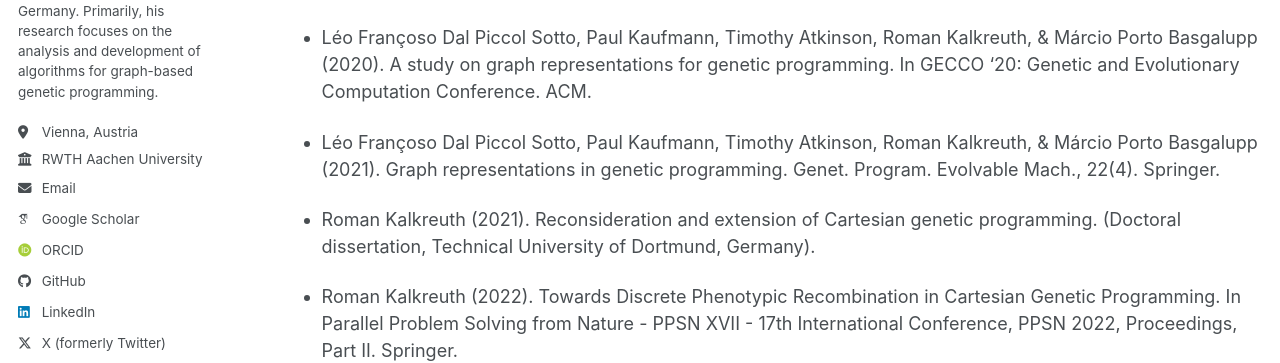
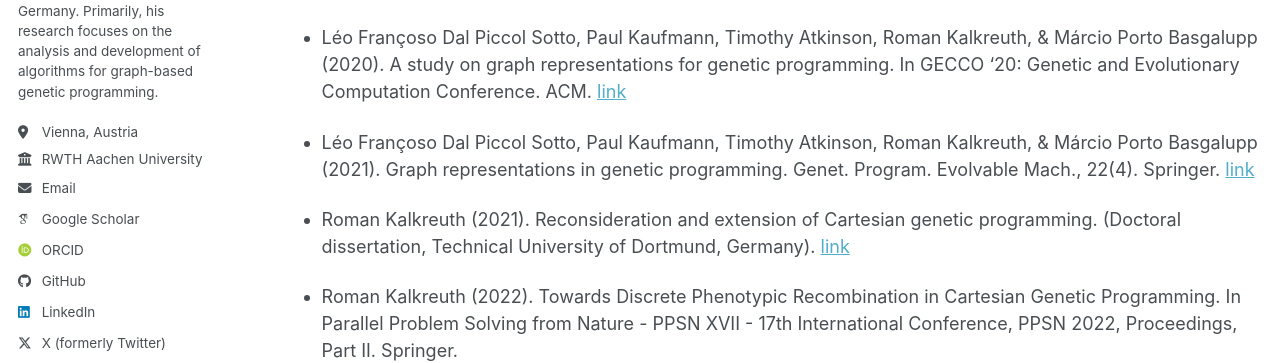
Before and after one commit to RomanKalkreuth/romankalkreuth.github.io, a Jekyll site: the page built from _pages/publications.md, in a window 1280 px wide and 1387 px high. Shown: the part 353-716 px from the top of the window. Built offline with Jekyll 4.4.1, drawn with Linux system fonts in a browser that asks for light colours; some web fonts are replaced; a script bundle is joined from its source files by our own code; library files that are not in the unit come from our copies.

Commit message:
Update publications.md

```diff
--- a/_pages/publications.md
+++ b/_pages/publications.md
@@ -11,11 +11,11 @@ Selection of 10 publications that reflect my research scope. More information on
 
 * Jakub Husa, & Roman Kalkreuth (2018). A Comparative Study on Crossover in Cartesian Genetic Programming. In Genetic Programming - 21st European Conference, EuroGP 2018. Springer. [link](https://link.springer.com/chapter/10.1007/978-3-319-77553-1_13)
 
-* Léo Françoso Dal Piccol Sotto, Paul Kaufmann, Timothy Atkinson, Roman Kalkreuth, & Márcio Porto Basgalupp (2020). A study on graph representations for genetic programming. In GECCO '20: Genetic and Evolutionary Computation Conference. ACM.
+* Léo Françoso Dal Piccol Sotto, Paul Kaufmann, Timothy Atkinson, Roman Kalkreuth, & Márcio Porto Basgalupp (2020). A study on graph representations for genetic programming. In GECCO '20: Genetic and Evolutionary Computation Conference. ACM. [link](https://dl.acm.org/doi/10.1145/3377930.3390234)
 
-* Léo Françoso Dal Piccol Sotto, Paul Kaufmann, Timothy Atkinson, Roman Kalkreuth, & Márcio Porto Basgalupp (2021). Graph representations in genetic programming. Genet. Program. Evolvable Mach., 22(4). Springer.
+* Léo Françoso Dal Piccol Sotto, Paul Kaufmann, Timothy Atkinson, Roman Kalkreuth, & Márcio Porto Basgalupp (2021). Graph representations in genetic programming. Genet. Program. Evolvable Mach., 22(4). Springer. [link](https://link.springer.com/article/10.1007/s10710-021-09413-9)
 
-* Roman Kalkreuth (2021). Reconsideration and extension of Cartesian genetic programming. (Doctoral dissertation, Technical University of Dortmund, Germany).
+* Roman Kalkreuth (2021). Reconsideration and extension of Cartesian genetic programming. (Doctoral dissertation, Technical University of Dortmund, Germany). [link](https://mms3.ub.tu-dortmund.de/work/306544)
 
 * Roman Kalkreuth (2022). Towards Discrete Phenotypic Recombination in Cartesian Genetic Programming. In Parallel Problem Solving from Nature - PPSN XVII - 17th International Conference, PPSN 2022, Proceedings, Part II. Springer.
 
```
